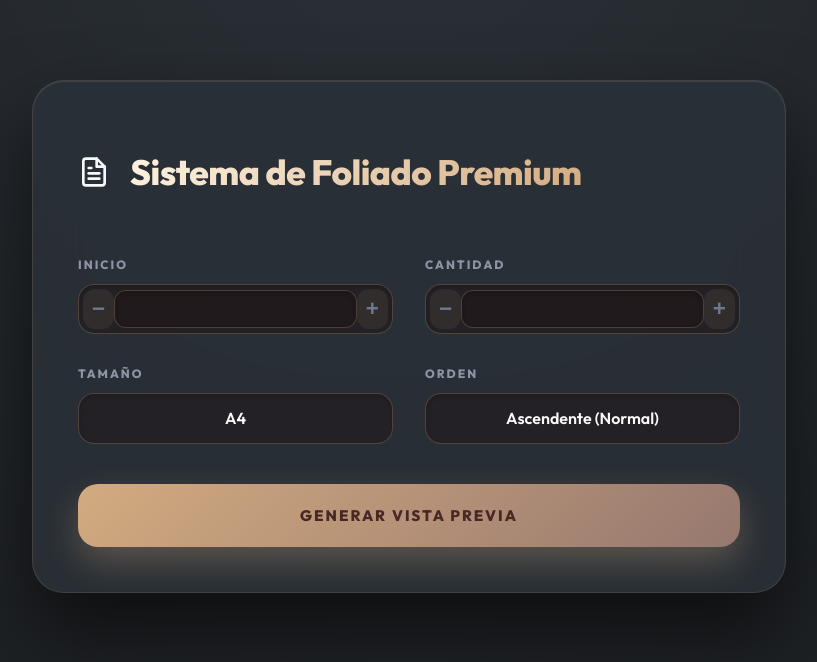
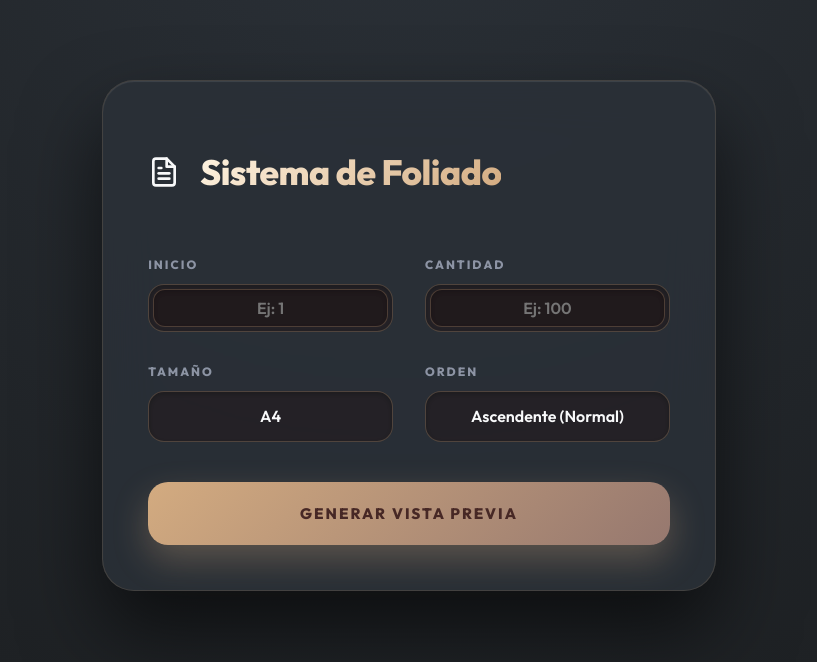
Before and after one commit to virgo4327/Sistema-de-Foliado, a React (Vite) app: page / in a window 1280 px wide. Shown: the top 662 px of the page, without its empty margins (231-1048 px from the left). Built offline with nearby package versions, Linux system fonts and the light colour scheme.

Commit message:
Fix UX: Remove Premium title, add placeholders, remove step buttons

```diff
--- a/src/App.jsx
+++ b/src/App.jsx
@@ -4,7 +4,7 @@ import PrintPreview from './components/PrintPreview';
 
 function App() {
   const [startNumber, setStartNumber] = useState('');
-  const [endNumber, setEndNumber] = useState('');
+  const [quantity, setQuantity] = useState('');
   const [pageSize, setPageSize] = useState('A4');
   const [printOrder, setPrintOrder] = useState('asc');
   const [pages, setPages] = useState([]);
@@ -12,20 +12,14 @@ function App() {
 
   const handleGenerate = () => {
     const start = typeof startNumber === 'string' ? parseInt(startNumber) || 1 : startNumber;
-    const end = typeof endNumber === 'string' ? parseInt(endNumber) || 1 : endNumber;
+    const qty = typeof quantity === 'string' ? parseInt(quantity) || 1 : quantity;
 
-    if (start < 1 || end < 1) {
+    if (start < 1 || qty < 1) {
       alert('Por favor ingrese números válidos mayores a 0');
       return;
     }
 
-    if (end < start) {
-      alert('El número final debe ser mayor o igual al inicial');
-      return;
-    }
-
-    let quantity = end - start + 1;
-    let newPages = Array.from({ length: quantity }, (_, i) => start + i);
+    let newPages = Array.from({ length: qty }, (_, i) => start + i);
     if (printOrder === 'desc') {
       newPages.reverse();
     }
@@ -44,7 +38,7 @@ function App() {
 
   const handleClear = () => {
     setStartNumber('');
-    setEndNumber('');
+    setQuantity('');
     setPageSize('A4');
     setPages([]);
     setIsGenerated(false);
@@ -55,8 +49,8 @@ function App() {
       <ConfigPanel
         startNumber={startNumber}
         setStartNumber={setStartNumber}
-        endNumber={endNumber}
-        setEndNumber={setEndNumber}
+        quantity={quantity}
+        setQuantity={setQuantity}
         pageSize={pageSize}
         setPageSize={setPageSize}
         printOrder={printOrder}
--- a/src/components/ConfigPanel.jsx
+++ b/src/components/ConfigPanel.jsx
@@ -25,35 +25,33 @@ const ConfigPanel = ({
           <line x1="16" y1="17" x2="8" y2="17"></line>
           <polyline points="10 9 9 9 8 9"></polyline>
         </svg>
-        <h1>Sistema de Foliado Premium</h1>
+        <h1>Sistema de Foliado</h1>
       </div>
 
       <div className={styles.formGrid}>
         <div className={styles.inputGroup}>
           <label>Inicio</label>
           <div className={styles.numberControl}>
-            <button className={styles.stepBtn} onClick={() => setStartNumber(Math.max(1, startNumber - 1))}>−</button>
             <input
               type="number"
               className={styles.inputField}
               value={startNumber}
-              onChange={(e) => setStartNumber(parseInt(e.target.value) || 1)}
+              onChange={(e) => setStartNumber(e.target.value === '' ? '' : parseInt(e.target.value))}
+              placeholder="Ej: 1"
             />
-            <button className={styles.stepBtn} onClick={() => setStartNumber(startNumber + 1)}>+</button>
           </div>
         </div>
 
         <div className={styles.inputGroup}>
           <label>Cantidad</label>
           <div className={styles.numberControl}>
-            <button className={styles.stepBtn} onClick={() => setQuantity(Math.max(1, quantity - 1))}>−</button>
             <input
               type="number"
               className={styles.inputField}
               value={quantity}
-              onChange={(e) => setQuantity(parseInt(e.target.value) || 1)}
+              onChange={(e) => setQuantity(e.target.value === '' ? '' : parseInt(e.target.value))}
+              placeholder="Ej: 100"
             />
-            <button className={styles.stepBtn} onClick={() => setQuantity(quantity + 1)}>+</button>
           </div>
         </div>
 
```
Also changed, not shown: demo.html (+8 -10 lines).
